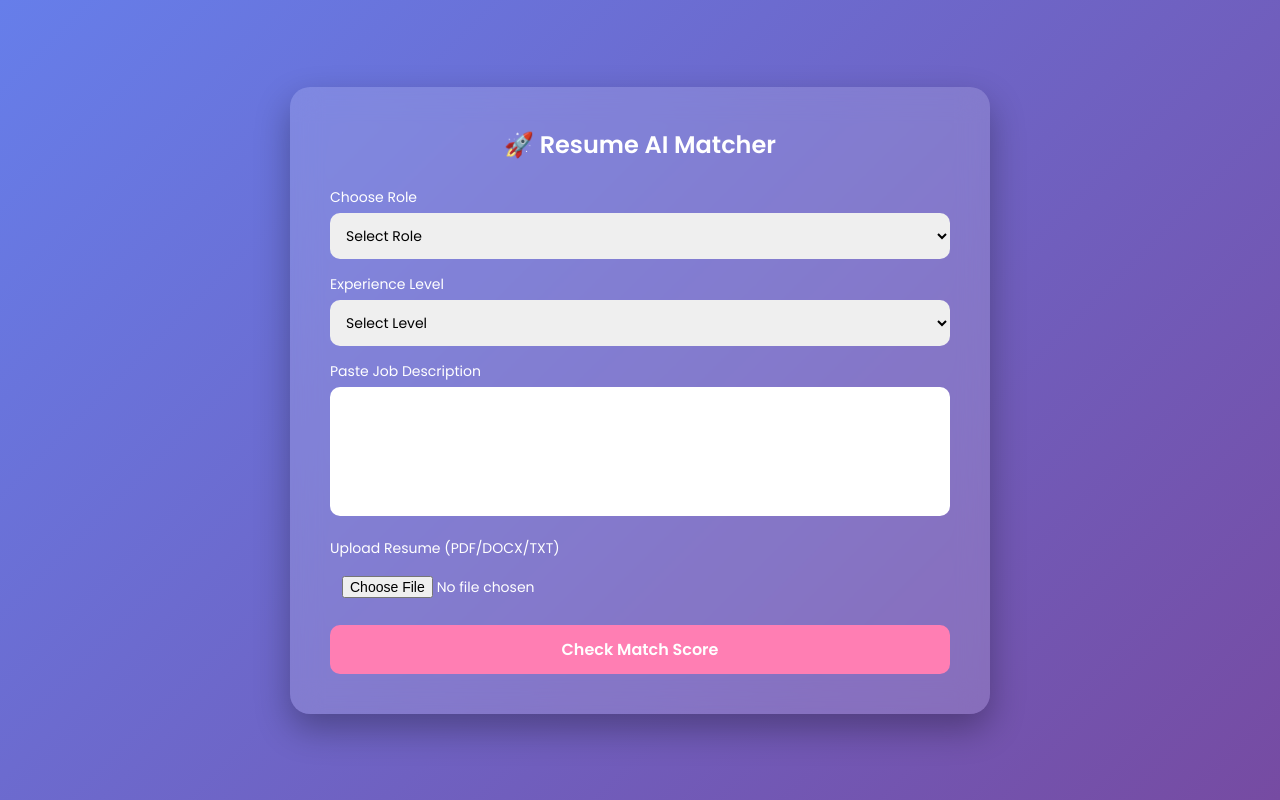
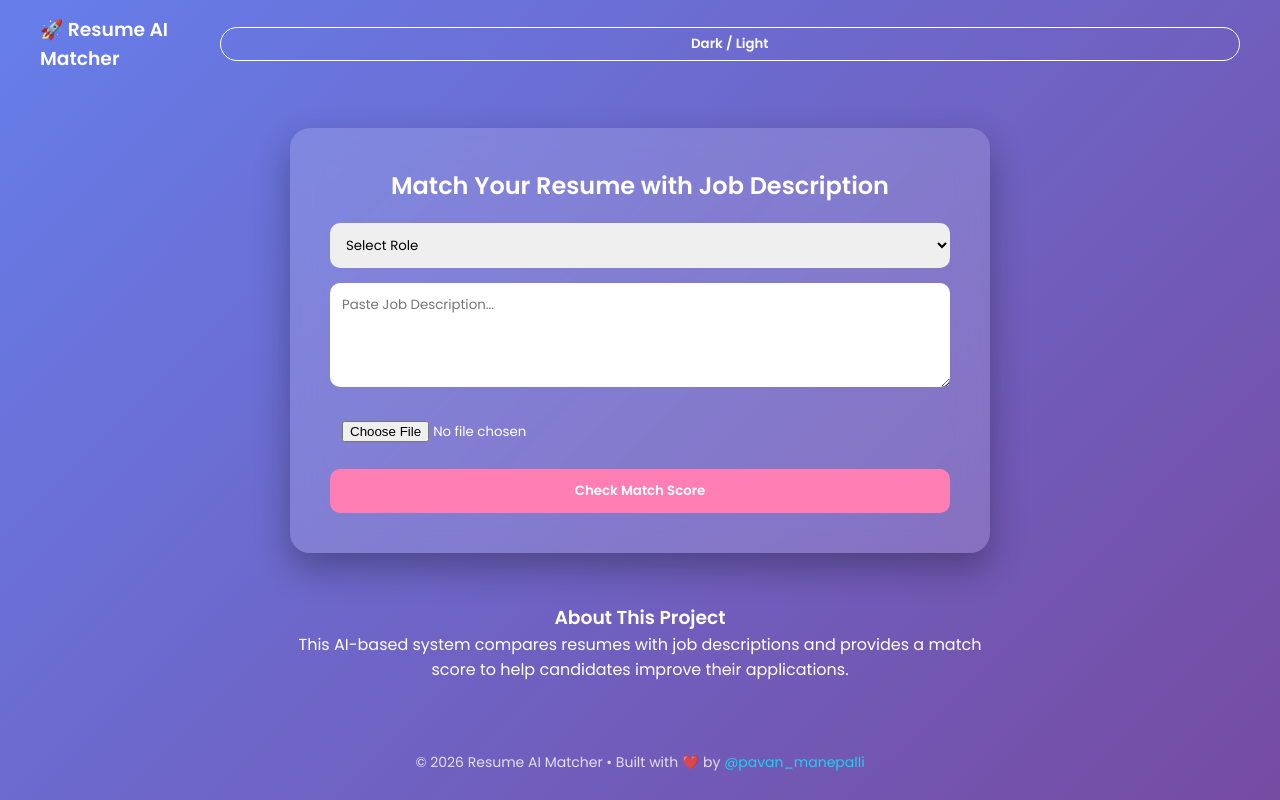
Before and after one commit to mpnsai007-debug/resume-ai-matcher, a Flask app: page / in a window 1280 px wide. Run offline with Flask 3, Linux system fonts and the light colour scheme.

Commit message:
Upgraded to SaaS UI with dark mode and loader

```diff
--- a/templates/index.html
+++ b/templates/index.html
@@ -4,10 +4,23 @@
     <title>Resume AI Matcher</title>
     <meta name="viewport" content="width=device-width, initial-scale=1.0">
 
-    <!-- Google Font -->
     <link href="https://fonts.googleapis.com/css2?family=Poppins:wght@300;400;600&display=swap" rel="stylesheet">
 
     <style>
+        :root {
+            --bg1: #667eea;
+            --bg2: #764ba2;
+            --card: rgba(255,255,255,0.15);
+            --text: white;
+        }
+
+        body.dark {
+            --bg1: #1e1e2f;
+            --bg2: #121212;
+            --card: rgba(255,255,255,0.08);
+            --text: #f5f5f5;
+        }
+
         * {
             margin: 0;
             padding: 0;
@@ -16,34 +29,50 @@
         }
 
         body {
-            height: 100vh;
-            background: linear-gradient(135deg, #667eea, #764ba2);
+            background: linear-gradient(135deg, var(--bg1), var(--bg2));
+            min-height: 100vh;
             display: flex;
-            justify-content: center;
+            flex-direction: column;
+            align-items: center;
+            color: var(--text);
+            transition: 0.3s ease;
+        }
+
+        nav {
+            width: 100%;
+            padding: 15px 40px;
+            display: flex;
+            justify-content: space-between;
             align-items: center;
         }
 
+        nav h3 {
+            font-weight: 600;
+        }
+
+        .toggle-btn {
+            background: none;
+            border: 1px solid white;
+            padding: 6px 12px;
+            border-radius: 20px;
+            cursor: pointer;
+            color: white;
+        }
+
         .container {
-            background: rgba(255, 255, 255, 0.15);
+            margin-top: 40px;
+            background: var(--card);
             backdrop-filter: blur(15px);
             padding: 40px;
             border-radius: 20px;
             width: 90%;
             max-width: 700px;
             box-shadow: 0 15px 35px rgba(0,0,0,0.3);
-            color: white;
         }
 
         h2 {
             text-align: center;
-            margin-bottom: 25px;
-            font-weight: 600;
-        }
-
-        label {
-            font-size: 14px;
-            margin-bottom: 5px;
-            display: block;
+            margin-bottom: 20px;
         }
 
         textarea, select, input[type="file"] {
@@ -52,11 +81,6 @@
             border-radius: 10px;
             border: none;
             margin-bottom: 15px;
-            font-size: 14px;
-        }
-
-        textarea {
-            resize: none;
         }
 
         button {
@@ -66,20 +90,19 @@
             border: none;
             background: #ff7eb3;
             color: white;
-            font-size: 16px;
             font-weight: 600;
             cursor: pointer;
-            transition: 0.3s ease;
+            transition: 0.3s;
         }
 
         button:hover {
-            background: #ff4f9a;
             transform: scale(1.05);
         }
 
-        .score-box {
-            margin-top: 25px;
+        .loader {
+            display: none;
             text-align: center;
+            margin-top: 15px;
         }
 
         .progress {
@@ -87,82 +110,104 @@
             background: rgba(255,255,255,0.3);
             border-radius: 20px;
             overflow: hidden;
-            margin-top: 10px;
+            margin-top: 15px;
         }
 
         .progress-bar {
             height: 100%;
             background: linear-gradient(90deg, #00f2fe, #4facfe);
             width: {{ score if score else 0 }}%;
-            text-align: right;
-            padding-right: 10px;
+            text-align: center;
+            font-size: 12px;
             line-height: 20px;
-            font-size: 12px;
             font-weight: bold;
             transition: width 1s ease-in-out;
         }
 
-        .download-btn {
-            margin-top: 20px;
-            background: #00c9a7;
+        .about {
+            margin-top: 50px;
+            text-align: center;
+            width: 90%;
+            max-width: 700px;
         }
 
-        .download-btn:hover {
-            background: #00a88f;
+        footer {
+            margin-top: 50px;
+            padding: 20px;
+            text-align: center;
+            font-size: 14px;
+            opacity: 0.8;
         }
 
-        @media(max-width: 600px) {
-            .container {
-                padding: 25px;
-            }
+        footer a {
+            color: #00f2fe;
+            text-decoration: none;
         }
+
     </style>
 </head>
+
 <body>
 
+<nav>
+    <h3>🚀 Resume AI Matcher</h3>
+    <button class="toggle-btn" onclick="toggleMode()">Dark / Light</button>
+</nav>
+
 <div class="container">
-    <h2>🚀 Resume AI Matcher</h2>
+    <h2>Match Your Resume with Job Description</h2>
 
-    <form method="POST" enctype="multipart/form-data">
+    <form method="POST" enctype="multipart/form-data" onsubmit="showLoader()">
 
-        <label>Choose Role</label>
         <select name="role" required>
             <option value="">Select Role</option>
             <option>Software Developer</option>
             <option>Data Scientist</option>
             <option>Web Developer</option>
-            <option>Machine Learning Engineer</option>
+            <option>ML Engineer</option>
         </select>
 
-        <label>Experience Level</label>
-        <select name="experience" required>
-            <option value="">Select Level</option>
-            <option>Fresher</option>
-            <option>Experienced</option>
-        </select>
+        <textarea name="job_description" rows="4" placeholder="Paste Job Description..." required></textarea>
 
-        <label>Paste Job Description</label>
-        <textarea name="job_description" rows="5" required></textarea>
-
-        <label>Upload Resume (PDF/DOCX/TXT)</label>
         <input type="file" name="resume" required>
 
         <button type="submit">Check Match Score</button>
+
+        <div class="loader" id="loader">
+            ⏳ Analyzing Resume...
+        </div>
+
     </form>
 
     {% if score is not none %}
-    <div class="score-box">
-        <h3>Match Score: {{ score }}%</h3>
+        <h3 style="margin-top:20px;">Match Score: {{ score }}%</h3>
         <div class="progress">
             <div class="progress-bar">{{ score }}%</div>
         </div>
-
-        <form action="/download-report" method="GET">
-            <button class="download-btn">Download Report</button>
-        </form>
-    </div>
     {% endif %}
 </div>
 
+<div class="about">
+    <h3>About This Project</h3>
+    <p>This AI-based system compares resumes with job descriptions and provides a match score to help candidates improve their applications.</p>
+</div>
+
+<footer>
+    © 2026 Resume AI Matcher • Built with ❤️ by
+    <a href="https://github.com/mpnsai007-debug" target="_blank">
+        @pavan_manepalli
+    </a>
+</footer>
+
+<script>
+    function toggleMode() {
+        document.body.classList.toggle("dark");
+    }
+
+    function showLoader() {
+        document.getElementById("loader").style.display = "block";
+    }
+</script>
+
 </body>
 </html>
```
